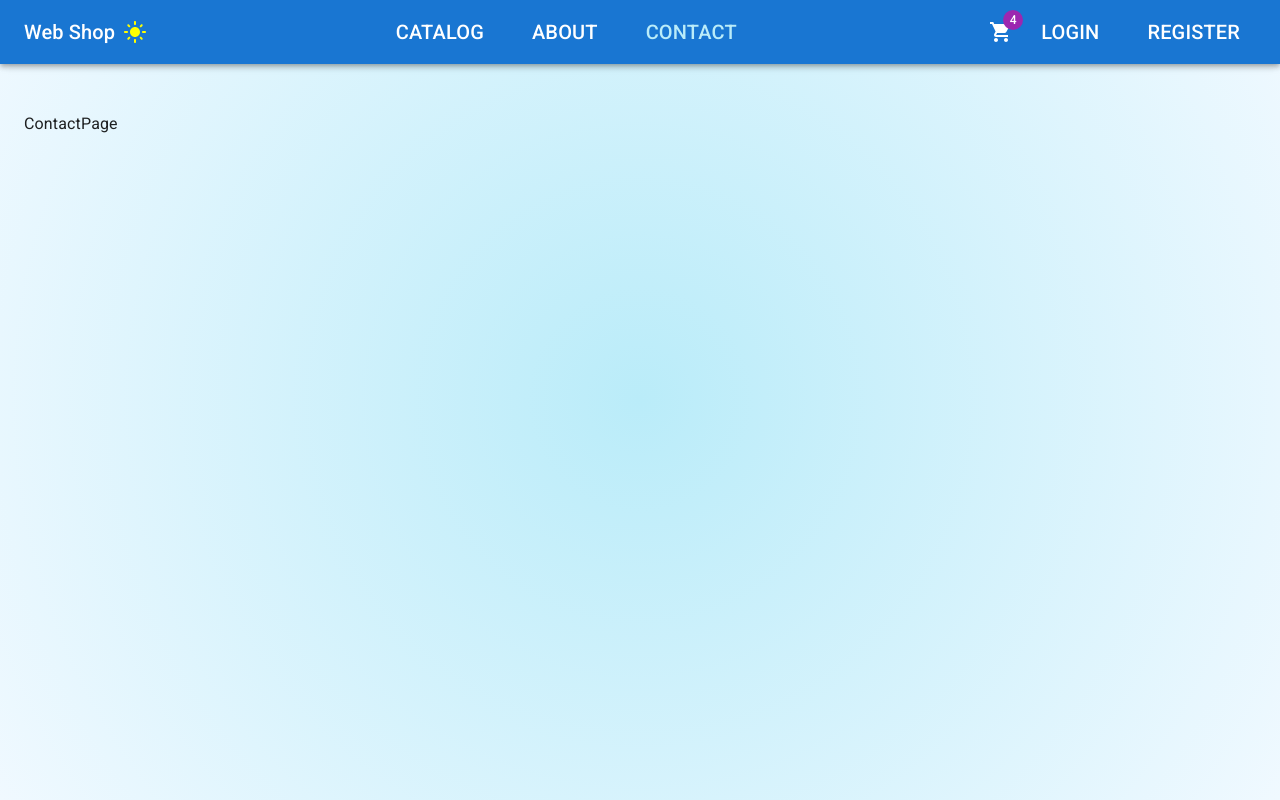
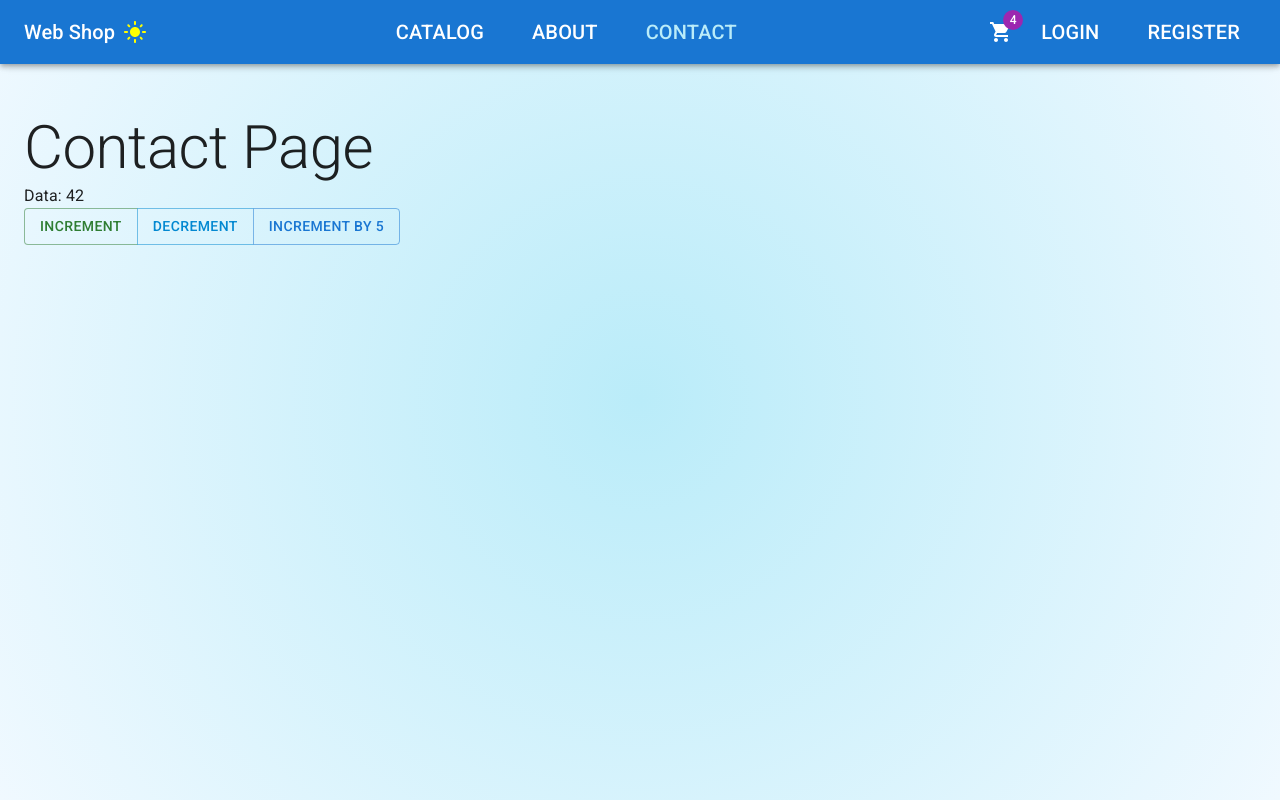
Before and after one commit to mtkw/FullStackWebApi-React, a React (Vite) app in the folder client/: page /contact in a window 1280 px wide. Built offline with nearby package versions, Linux system fonts and the light colour scheme.

Commit message:
Redux and React Redux components

```diff
--- a/client/package.json
+++ b/client/package.json
@@ -15,8 +15,10 @@
     "@fontsource/roboto": "^5.1.1",
     "@mui/icons-material": "^6.4.6",
     "@mui/material": "^6.4.6",
+    "@reduxjs/toolkit": "^2.6.0",
     "react": "^19.0.0",
     "react-dom": "^19.0.0",
+    "react-redux": "^9.2.0",
     "react-router-dom": "^7.2.0"
   },
   "devDependencies": {
--- /dev/null
+++ b/client/src/app/store/store.ts
@@ -0,0 +1,17 @@
+import { configureStore } from "@reduxjs/toolkit";
+import { counterSlice } from "../../features/contact/counterReducer";
+import { useDispatch, useSelector } from "react-redux";
+
+
+
+export const store = configureStore({
+    reducer: {
+        counter: counterSlice.reducer
+    }
+});
+
+export type RootState = ReturnType<typeof store.getState>
+export type AppDispatch = typeof store.dispatch
+
+export const useAppDispatch = useDispatch.withTypes<AppDispatch>();
+export const useAppSelector = useSelector.withTypes<RootState>();
--- a/client/src/features/contact/ContactPage.tsx
+++ b/client/src/features/contact/ContactPage.tsx
@@ -1,3 +1,26 @@
+import { useDispatch } from "react-redux";
+import { decrement, increment } from "./counterReducer";
+import { Button, ButtonGroup, Typography } from "@mui/material";
+import { useAppSelector } from "../../app/store/store";
+
 export default function ContactPage() {
-  return <div>ContactPage</div>;
+  const { data } = useAppSelector((state) => state.counter);
+  const dispatch = useDispatch();
+  return (
+    <>
+      <Typography variant="h2">Contact Page</Typography>
+      <Typography variant="body1">Data: {data}</Typography>
+      <ButtonGroup>
+        <Button onClick={() => dispatch(increment(1))} color="success">
+          Increment
+        </Button>
+        <Button onClick={() => dispatch(decrement(1))} color="info">
+          Decrement
+        </Button>
+        <Button onClick={() => dispatch(increment(5))} color="primary">
+          Increment by 5
+        </Button>
+      </ButtonGroup>
+    </>
+  );
 }
--- /dev/null
+++ b/client/src/features/contact/counterReducer.ts
@@ -0,0 +1,56 @@
+import { createSlice } from "@reduxjs/toolkit"
+
+export type  CounterState = {
+    data: number
+}
+
+const initialState: CounterState = {
+    data: 42
+}
+
+
+export const counterSlice = createSlice({
+    name: 'counter',
+    initialState,
+    reducers: {
+        increment: (state, action) => {
+            state.data += action.payload
+        },
+        decrement: (state, action) => {
+            state.data -= action.payload
+        }
+    }
+})
+
+export const {increment, decrement}  = counterSlice.actions;
+
+export function incrementLegacy(ammount = 1) {
+    return {
+        type: 'increment',
+        payload: ammount
+    }
+}
+
+export function decrementLegacy(ammount = 1) {
+    return {
+        type: 'decrement',
+        payload: ammount
+    }
+}
+
+export default function counterReducer(state = initialState, action: { type: string, payload: number }) {
+    switch (action.type) {
+        case 'increment':
+            return {
+                ...state,
+                data: state.data + action.payload
+            }
+        case 'decrement':
+            return {
+                ...state,
+                data: state.data - action.payload
+            }
+            default:
+                return state;
+    }
+}
--- a/client/src/main.tsx
+++ b/client/src/main.tsx
@@ -7,9 +7,13 @@ import "@fontsource/roboto/500.css";
 import "@fontsource/roboto/700.css";
 import { RouterProvider } from "react-router-dom";
 import { router } from "./app/routes/Routes.tsx";
+import { Provider } from "react-redux";
+import { store } from "./app/store/store.ts";
 
 createRoot(document.getElementById("root")!).render(
   <StrictMode>
-    <RouterProvider router={router} />
+    <Provider store={store}>
+      <RouterProvider router={router} />
+    </Provider>
   </StrictMode>
 );
```
Also changed, not shown: 1 other file (tests, documents, lock files or other folders).
